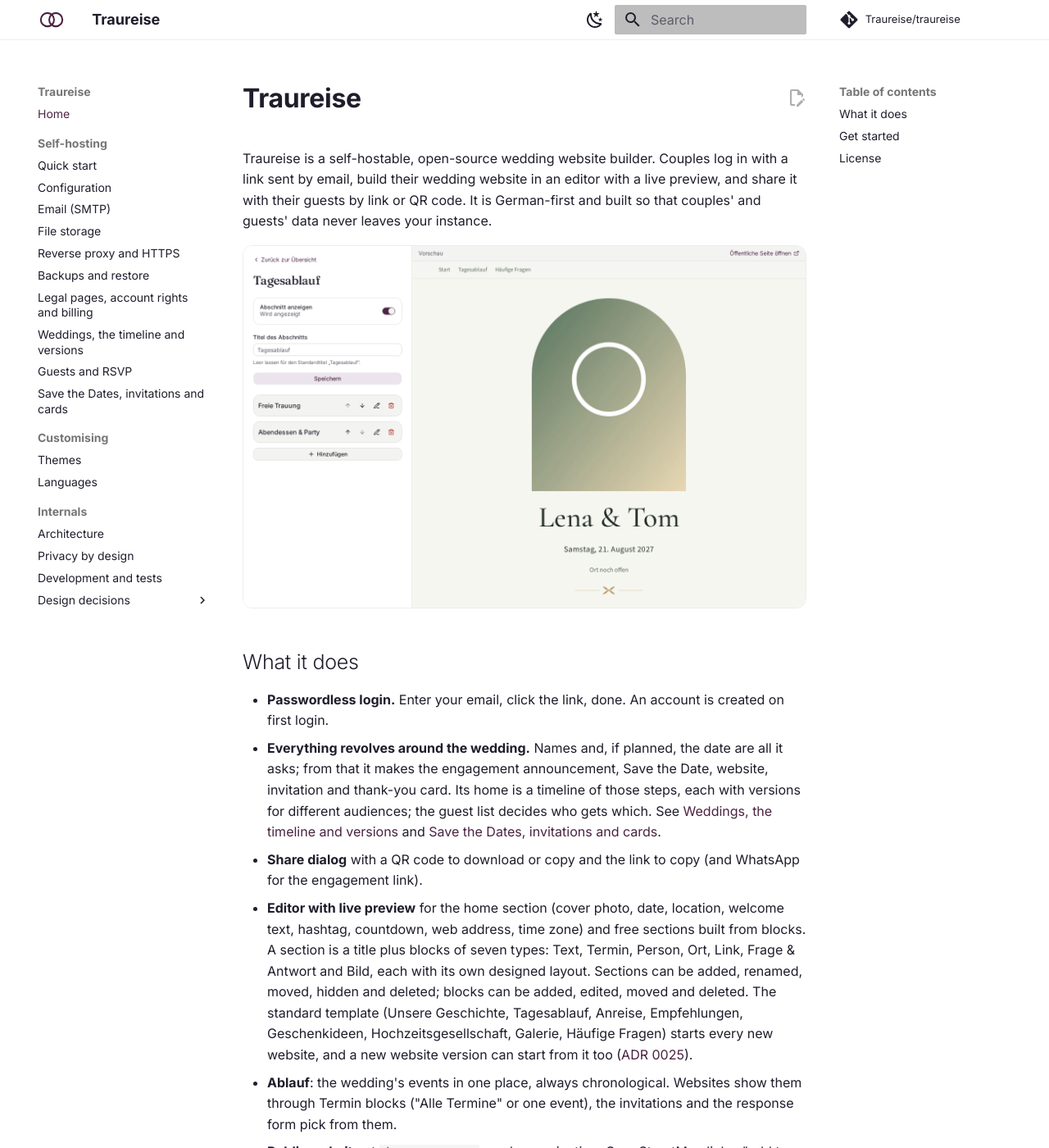
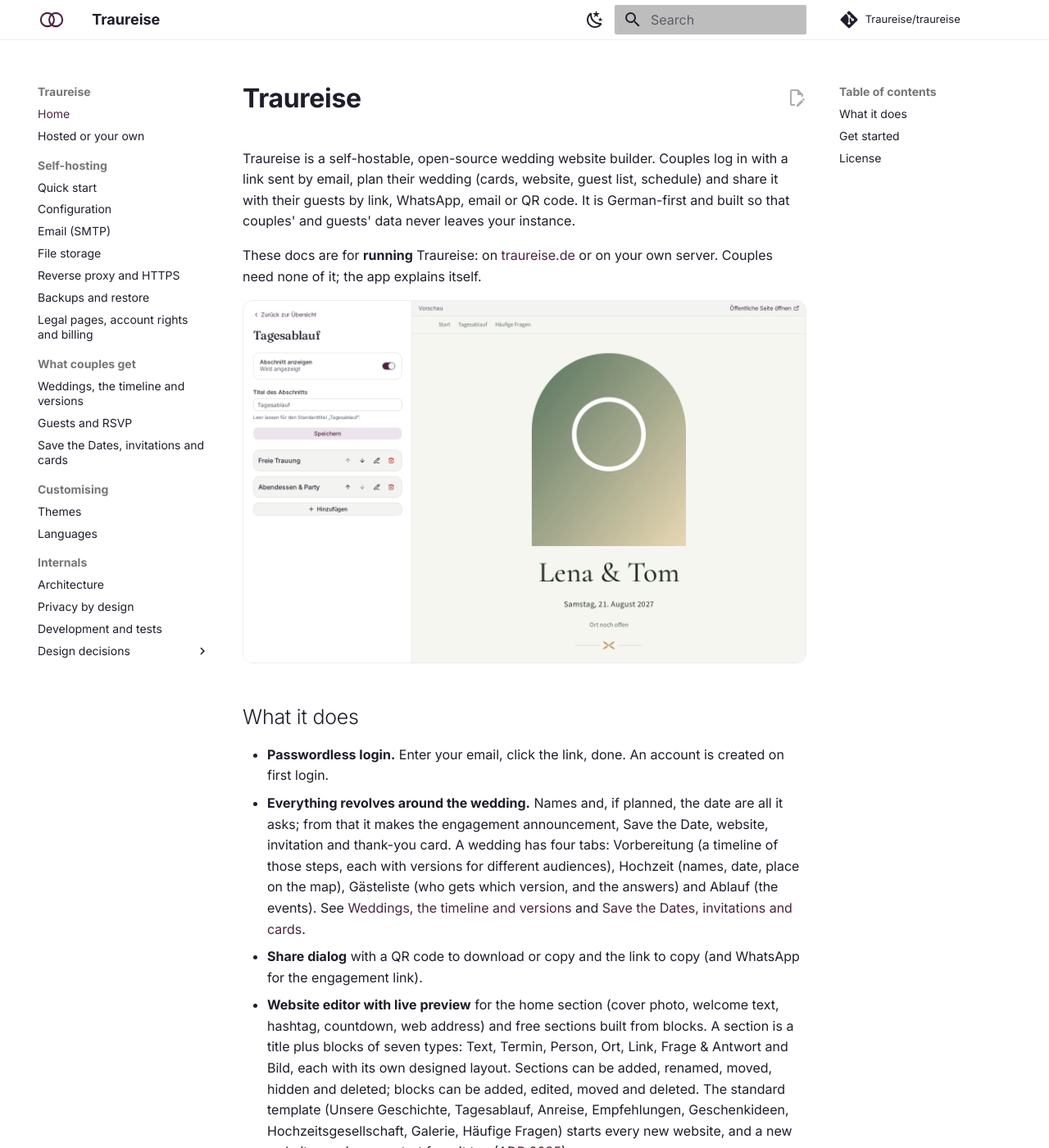
Before and after one commit to Traureise/traureise, an MkDocs documentation site: the page built from docs/index.md, in a window 1280 px wide and 1400 px high. Shown: the whole window at 82% size. Built offline with MkDocs 1.6.1 and Material for MkDocs 9.7.7, drawn with Linux system fonts in a browser that asks for light colours; plug-ins that fetch from the network failed and are left out; some of the changed text lies outside the part shown.

Commit message:
TRAUREISE #19: Docs for operators, with docs.traureise.de's legal pages in the footer
The docs say who they are for (whoever runs an instance; couples need only the app) and start with "Hosted or
your own". The feature pages move under "What couples get". The Pages workflow copies the Impressum,
Datenschutz and AGB from Traureise/stacks, only for this repository, and the footer links them; a fork's
docs carry neither the texts nor the links.

Co-Authored-By: Claude Opus 5.5 <noreply@anthropic.com>
Claude-Session: https://claude.ai/code/session_014ZE6DqMAbWp8orkJhLJvci

```diff
--- a/docs/index.md
+++ b/docs/index.md
@@ -1,9 +1,12 @@
 # Traureise
 
 Traureise is a self-hostable, open-source wedding website builder. Couples log in with a link sent by
-email, build their wedding website in an editor with a live preview, and share it with their guests by
-link or QR code. It is German-first and built so that couples' and guests' data never leaves your
+email, plan their wedding (cards, website, guest list, schedule) and share it with their guests by link,
+WhatsApp, email or QR code. It is German-first and built so that couples' and guests' data never leaves your
 instance.
+
+These docs are for **running** Traureise: on [traureise.de](hosted.md) or on your own server. Couples need
+none of it; the app explains itself.
 
 ![The editor: forms on the left, the live preview of the public site on the right](assets/editor.png){ .screenshot }
 
@@ -11,12 +14,13 @@ instance.
 
 - **Passwordless login.** Enter your email, click the link, done. An account is created on first login.
 - **Everything revolves around the wedding.** Names and, if planned, the date are all it asks; from that it
-  makes the engagement announcement, Save the Date, website, invitation and thank-you card. Its home is a
-  timeline of those steps, each with versions for different audiences; the guest list decides who gets which.
+  makes the engagement announcement, Save the Date, website, invitation and thank-you card. A wedding has four
+  tabs: Vorbereitung (a timeline of those steps, each with versions for different audiences), Hochzeit (names,
+  date, place on the map), Gästeliste (who gets which version, and the answers) and Ablauf (the events).
   See [Weddings, the timeline and versions](weddings.md) and [Save the Dates, invitations and cards](cards.md).
 - **Share dialog** with a QR code to download or copy and the link to copy (and WhatsApp for the engagement link).
-- **Editor with live preview** for the home section (cover photo, date, location, welcome text,
-  hashtag, countdown, web address, time zone) and free sections built from blocks. A section is a title plus
+- **Website editor with live preview** for the home section (cover photo, welcome text, hashtag, countdown,
+  web address) and free sections built from blocks. A section is a title plus
   blocks of seven types: Text, Termin, Person, Ort, Link, Frage & Antwort and Bild, each with its own designed
   layout. Sections can be added, renamed, moved, hidden and deleted; blocks can be added, edited, moved and
   deleted. The standard template (Unsere Geschichte, Tagesablauf, Anreise, Empfehlungen, Geschenkideen,
--- /dev/null
+++ b/docs/overrides/partials/copyright.html
@@ -0,0 +1,16 @@
+{#-
+  Material's partials/copyright.html plus the links to docs.traureise.de's legal pages. They exist only when the
+  Pages workflow copied them in (extra.legal), so a fork's documentation links none.
+-#}
+<div class="md-copyright">
+  {% if config.copyright %}
+    <div class="md-copyright__highlight">{{ config.copyright }}</div>
+  {% endif %}
+  {% if config.extra.legal %}
+    <nav class="md-copyright__legal" aria-label="Rechtliches">
+      <a href="{{ base_url }}/impressum/">Impressum</a> ·
+      <a href="{{ base_url }}/datenschutz/">Datenschutz</a> ·
+      <a href="{{ base_url }}/agb/">AGB</a>
+    </nav>
+  {% endif %}
+</div>
--- a/docs/stylesheets/extra.css
+++ b/docs/stylesheets/extra.css
@@ -53,3 +53,14 @@
   border: 1px solid var(--md-default-fg-color--lightest);
   border-radius: 0.6rem;
 }
+
+/* docs.traureise.de's legal pages, below the copyright (overrides/partials/copyright.html). */
+.md-copyright__legal {
+  margin-top: 0.25rem;
+}
+.md-copyright__legal a {
+  color: inherit;
+}
+.md-copyright__legal a:hover {
+  text-decoration: underline;
+}
--- a/mkdocs.yml
+++ b/mkdocs.yml
@@ -11,8 +11,16 @@ exclude_docs: |
   superpowers/
   overrides/
 
+# docs.traureise.de's Impressum, Datenschutz and AGB: copied in by the Pages workflow from Traureise/stacks, only
+# for this repository, and linked from the footer (overrides/partials/copyright.html), not the navigation.
+not_in_nav: |
+  /impressum.md
+  /datenschutz.md
+  /agb.md
+
 nav:
   - Home: index.md
+  - Hosted or your own: hosted.md
   - Self-hosting:
       - Quick start: getting-started.md
       - Configuration: configuration.md
@@ -21,6 +29,7 @@ nav:
       - Reverse proxy and HTTPS: reverse-proxy.md
       - Backups and restore: backups.md
       - Legal pages, account rights and billing: legal-and-billing.md
+  - What couples get:
       - Weddings, the timeline and versions: weddings.md
       - Guests and RSVP: guests.md
       - Save the Dates, invitations and cards: cards.md
@@ -102,6 +111,10 @@ plugins:
   # Downloads fonts and scripts at build time, so readers' browsers only talk to this site.
   - privacy
 
+extra:
+  # Set by the Pages workflow when it copied the legal pages in; without them the footer links nothing.
+  legal: !ENV [TRAUREISE_LEGAL, false]
+
 extra_css:
   - stylesheets/extra.css
 
```
Also changed, not shown: docs/hosted.md (added, +34 -0 lines), 2 other files.
